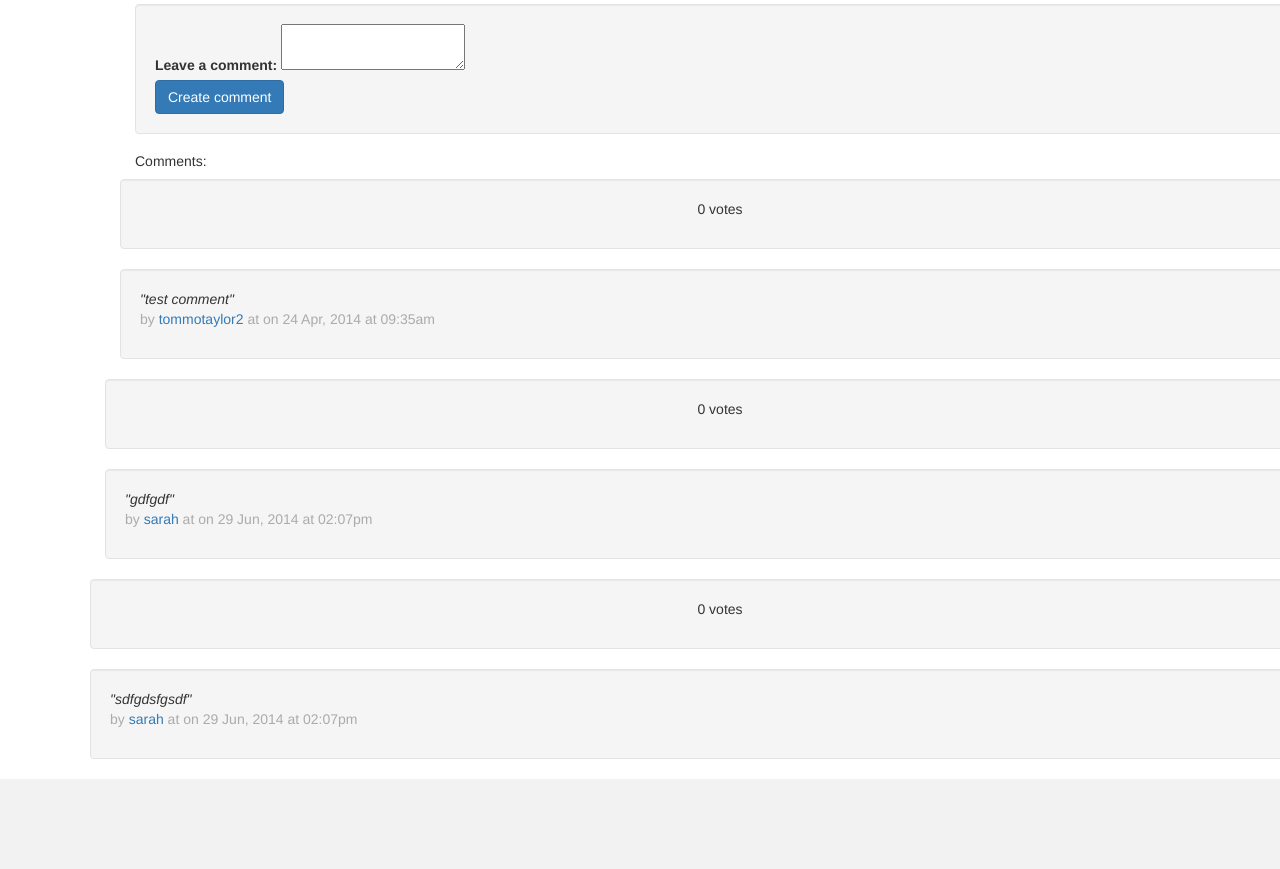
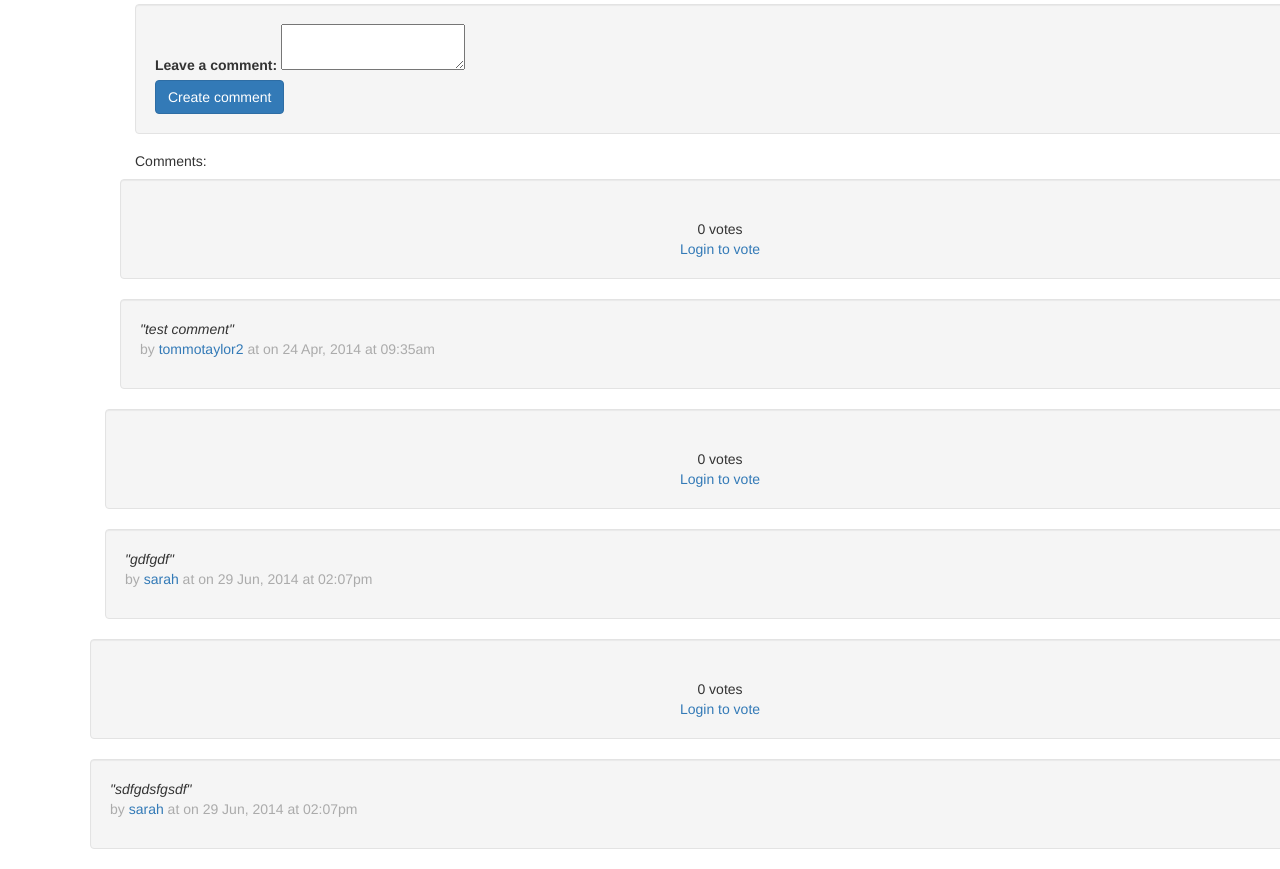
Before and after one commit to tommotaylor/postit, a Rails app: a page that uses app/views/posts/show.html.erb in a window 1280 px wide; the page is wider, and only the part inside the window is pictured. Shown: the part 254-1123 px from the top of that part. Before the commit the page ends 1033 px from the top of that part, so only its background shows below. Run offline with Rails 7, Linux system fonts and the light colour scheme; data comes from the database, SQL or seed files in the repository; both versions use the stored data as it was after the commit; style sheets or scripts are compiled from the project's sources; some libraries are stand-ins or nearby versions.

Commit message:
trying to fix bug on show posts page that is causing votes and comments not to line up properly

```diff
--- a/app/views/posts/show.html.erb
+++ b/app/views/posts/show.html.erb
@@ -34,18 +34,23 @@
     <i class="icon-arrow-up"></i>
     <% end %>
     <% end %>
-
-    <span id="comment_<%=comment.id%>_votes"><%= comment.total_votes %> votes</p>
-
+<br>
+    <span id="comment_<%=comment.id%>_votes"><%= comment.total_votes %> votes</span>
+<br>
     <% if logged_in? %>
     <%= link_to vote_post_comment_path(comment.post, comment, vote: false), method: 'post', remote: true do %>
     <i class="icon-arrow-down"></i>
     <% end %>
     <% end %>
+    <% if !logged_in? %>
+    <%= link_to "Login to vote", new_user_path %>
+    <% end %>
 
   </div>
   <div class='span8 well'>
     <em>"<%= comment.body %>"</em>
-    <p><span class="quiet">by <%= link_to comment.creator.username, user_path(comment.creator) %> at <%= nice_time(comment.created_at) %></span></p>
+    <p>
+      <span class="quiet">by <%= link_to comment.creator.username, user_path(comment.creator) %> at <%= nice_time(comment.created_at) %></span>
+    </p>
   </div>
 <% end %>
```
Also changed, not shown: db/development.sqlite3.
